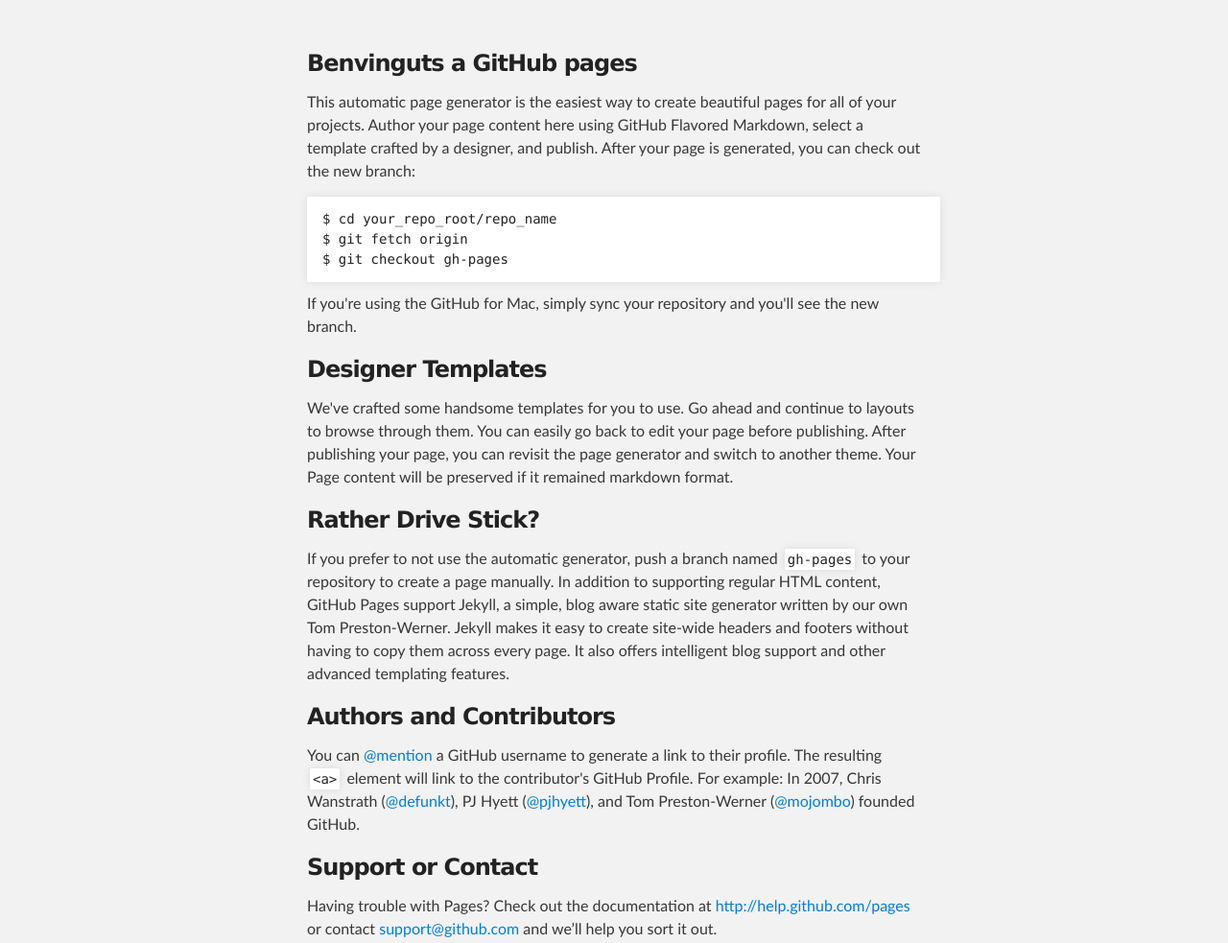
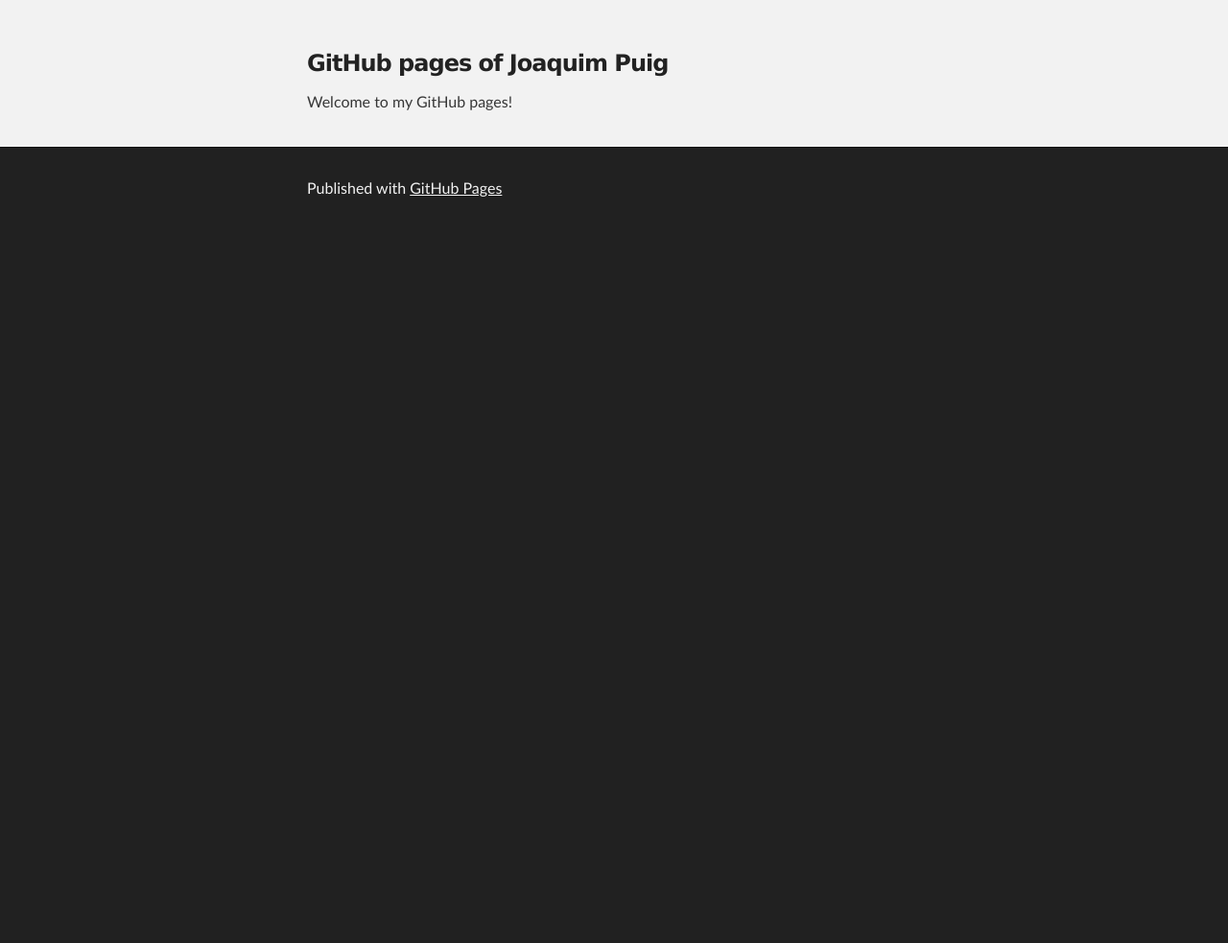
Before and after one commit to joaquimpuig/joaquimpuig.github.io, a plain HTML site: page index.html in a window 1280 px wide. Shown: the part 176-1159 px from the top of the page at 96% size. After the commit the page ends 800 px from the top, so only its background shows below. Drawn offline with Linux system fonts and the light colour scheme.

Commit message:
Replace master branch with page content via GitHub

```diff
--- a/index.html
+++ b/index.html
@@ -28,36 +28,9 @@
     <div id="main_content_wrap" class="outer">
       <section id="main_content" class="inner">
         <h3>
-<a name="benvinguts-a-github-pages" class="anchor" href="#benvinguts-a-github-pages"><span class="octicon octicon-link"></span></a>Benvinguts a GitHub pages</h3>
+<a name="github-pages-of-joaquim-puig" class="anchor" href="#github-pages-of-joaquim-puig"><span class="octicon octicon-link"></span></a>GitHub pages of Joaquim Puig</h3>
 
-<p>This automatic page generator is the easiest way to create beautiful pages for all of your projects. Author your page content here using GitHub Flavored Markdown, select a template crafted by a designer, and publish. After your page is generated, you can check out the new branch:</p>
-
-<pre><code>$ cd your_repo_root/repo_name
-$ git fetch origin
-$ git checkout gh-pages
-</code></pre>
-
-<p>If you're using the GitHub for Mac, simply sync your repository and you'll see the new branch.</p>
-
-<h3>
-<a name="designer-templates" class="anchor" href="#designer-templates"><span class="octicon octicon-link"></span></a>Designer Templates</h3>
-
-<p>We've crafted some handsome templates for you to use. Go ahead and continue to layouts to browse through them. You can easily go back to edit your page before publishing. After publishing your page, you can revisit the page generator and switch to another theme. Your Page content will be preserved if it remained markdown format.</p>
-
-<h3>
-<a name="rather-drive-stick" class="anchor" href="#rather-drive-stick"><span class="octicon octicon-link"></span></a>Rather Drive Stick?</h3>
-
-<p>If you prefer to not use the automatic generator, push a branch named <code>gh-pages</code> to your repository to create a page manually. In addition to supporting regular HTML content, GitHub Pages support Jekyll, a simple, blog aware static site generator written by our own Tom Preston-Werner. Jekyll makes it easy to create site-wide headers and footers without having to copy them across every page. It also offers intelligent blog support and other advanced templating features.</p>
-
-<h3>
-<a name="authors-and-contributors" class="anchor" href="#authors-and-contributors"><span class="octicon octicon-link"></span></a>Authors and Contributors</h3>
-
-<p>You can <a href="https://github.com/blog/821" class="user-mention">@mention</a> a GitHub username to generate a link to their profile. The resulting <code>&lt;a&gt;</code> element will link to the contributor's GitHub Profile. For example: In 2007, Chris Wanstrath (<a href="https://github.com/defunkt" class="user-mention">@defunkt</a>), PJ Hyett (<a href="https://github.com/pjhyett" class="user-mention">@pjhyett</a>), and Tom Preston-Werner (<a href="https://github.com/mojombo" class="user-mention">@mojombo</a>) founded GitHub.</p>
-
-<h3>
-<a name="support-or-contact" class="anchor" href="#support-or-contact"><span class="octicon octicon-link"></span></a>Support or Contact</h3>
-
-<p>Having trouble with Pages? Check out the documentation at <a href="http://help.github.com/pages">http://help.github.com/pages</a> or contact <a href="mailto:support@github.com">support@github.com</a> and we’ll help you sort it out.</p>
+<p>Welcome to my GitHub pages!</p>
       </section>
     </div>
 
```
Also changed, not shown: params.json (+1 -1 lines).
